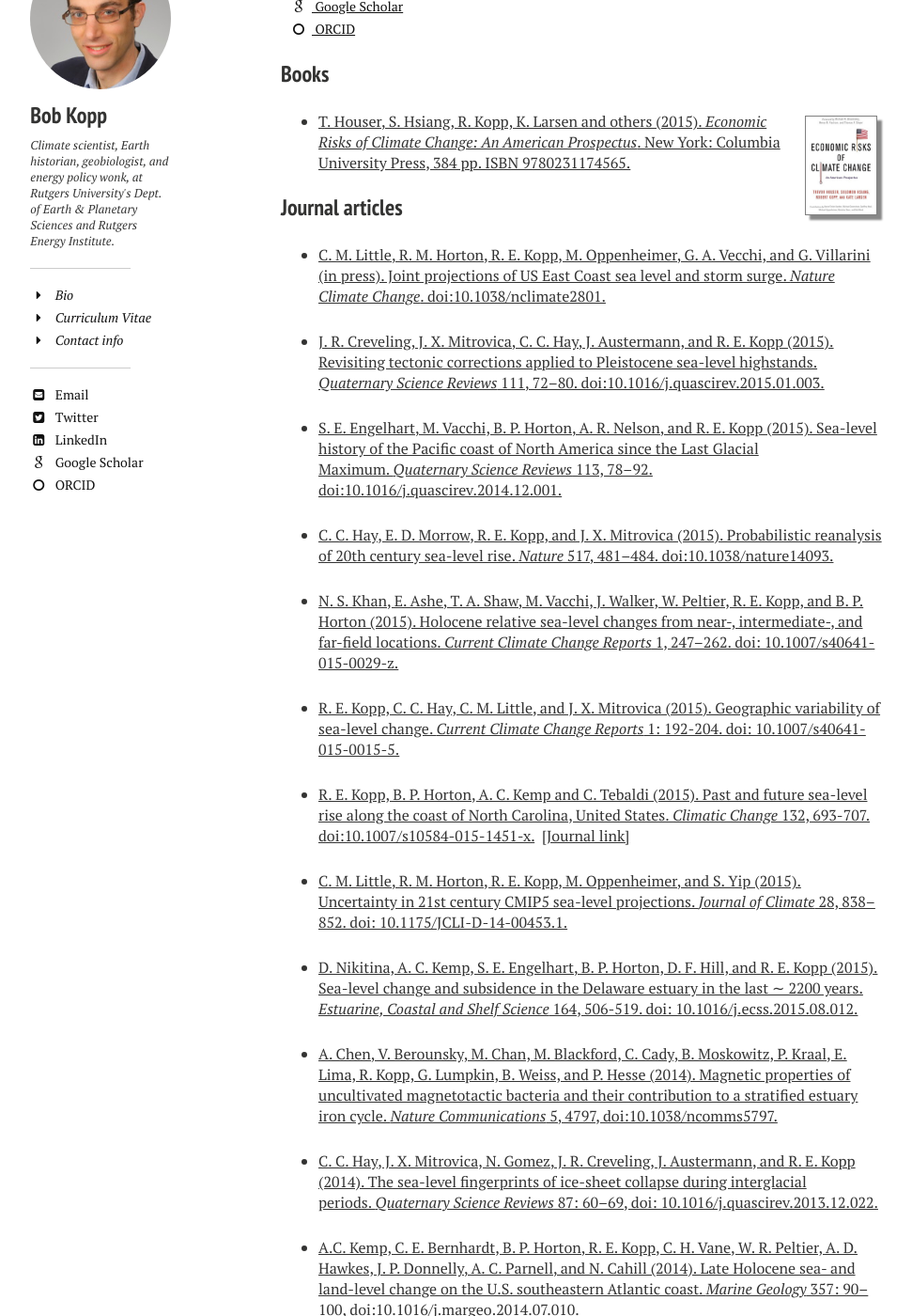
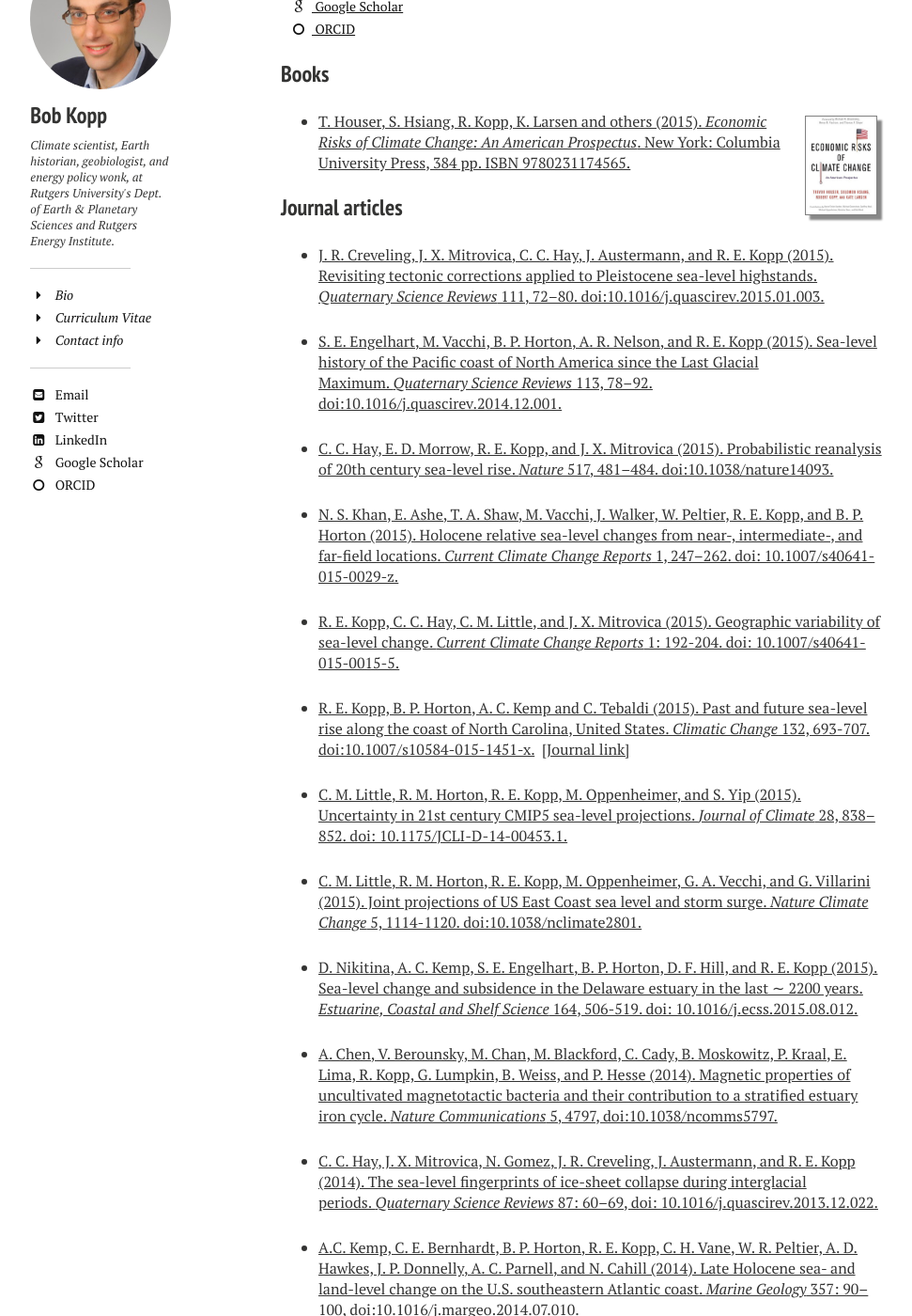
Before and after one commit to mrke/bobkopp.github.io, a Jekyll site: the page built from papers/index.md, in a window 1280 px wide and 1400 px high, scrolled down 1136 px. Shown: the whole window at 94% size, without its empty margins (21-992 px from the left). Built offline with Jekyll 4.4.1, drawn with Linux system fonts in a browser that asks for light colours; nearby versions of some CDN libraries; some of the changed lines change nothing that is shown.

Commit message:
Page numbers for Little et al 2015b

```diff
--- a/papers/index.md
+++ b/papers/index.md
@@ -37,8 +37,6 @@
 
 ### Journal articles
 
-* [C. M. Little, R. M. Horton, R. E. Kopp, M. Oppenheimer, G. A. Vecchi, and G. Villarini (in press). Joint projections of US East Coast sea level and storm surge. _Nature Climate Change_. doi:10.1038/nclimate2801.](http://dx.doi.org/10.1038/nclimate2801)
-
 * [J. R. Creveling, J. X. Mitrovica, C. C. Hay, J. Austermann, and R. E. Kopp (2015). Revisiting tectonic corrections applied to Pleistocene sea-level highstands. _Quaternary Science Reviews_ 111, 72–80\. doi:10.1016/j.quascirev.2015.01.003.](http://dx.doi.org/10.1016/j.quascirev.2015.01.003)
 
 * [S. E. Engelhart, M. Vacchi, B. P. Horton, A. R. Nelson, and R. E. Kopp (2015). Sea-level history of the Pacific coast of North America since the Last Glacial Maximum. _Quaternary Science Reviews_ 113, 78–92\. doi:10.1016/j.quascirev.2014.12.001.](http://dx.doi.org/10.1016/j.quascirev.2014.12.001)
@@ -52,6 +50,8 @@
 * [R. E. Kopp, B. P. Horton, A. C. Kemp and C. Tebaldi (2015). Past and future sea-level rise along the coast of North Carolina, United States. _Climatic Change_ 132, 693-707. doi:10.1007/s10584-015-1451-x.](http://arxiv.org/abs/1410.8369)  [[Journal link]](http://dx.doi.org/10.1007/s10584-015-1451-x)
 
 * [C. M. Little, R. M. Horton, R. E. Kopp, M. Oppenheimer, and S. Yip (2015). Uncertainty in 21st century CMIP5 sea-level projections. _Journal of Climate_ 28, 838–852\. doi: 10.1175/JCLI-D-14-00453.1.](http://dx.doi.org/10.1175/JCLI-D-14-00453.1)
+
+ * [C. M. Little, R. M. Horton, R. E. Kopp, M. Oppenheimer, G. A. Vecchi, and G. Villarini (2015). Joint projections of US East Coast sea level and storm surge. _Nature Climate Change_ 5, 1114-1120. doi:10.1038/nclimate2801.](http://dx.doi.org/10.1038/nclimate2801)
 
 * [D. Nikitina, A. C. Kemp, S. E. Engelhart, B. P. Horton, D. F. Hill, and R. E. Kopp (2015). Sea-level change and subsidence in the Delaware estuary in the last ∼ 2200 years. _Estuarine, Coastal and Shelf Science_ 164, 506-519. doi: 10.1016/j.ecss.2015.08.012.](http://dx.doi.org/10.1016/j.ecss.2015.08.012)
 
```
